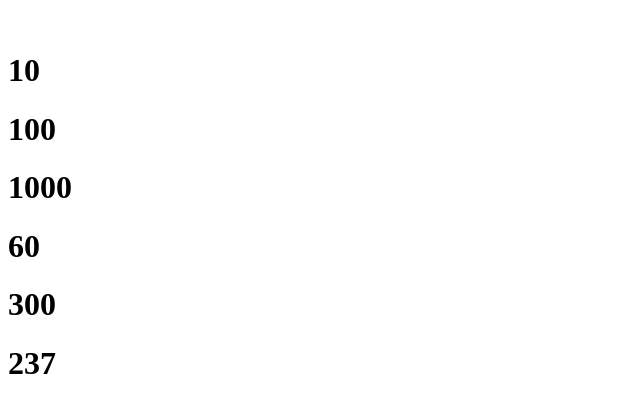
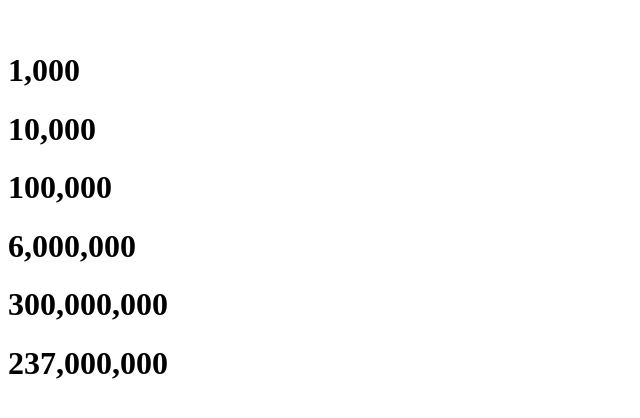
Before and after one commit to WesamKhalil/Counter_Animation, a plain HTML site: page index.html in a window 1280 px wide. Shown: the part 1177-1595 px from the top of the page, without its empty margins (0-640 px from the left). Drawn offline with Linux system fonts and the light colour scheme.

Commit message:
Added comma rendering to numbers, tried imrpoving the explanation

```diff
--- a/counter.js
+++ b/counter.js
@@ -1,64 +1,58 @@
 // This is a function that animates counting numbers.
-// The bare minimum to get this script working is passing in a nums array with an id of where you want to animate the numbers
-// And the end which is the number you want to reach with the counting animation.
-// There are optional arguments like onShowId which is the element you want the client to see before running the script, by default it's targeting the body element.
+// The bare minimum to get this script working is passing in an array with objects that have an 'id' and 'start' property, with the 'end' property being optional.
+// If you animation is somewhere at the bottom of the page you don't want it to run until the client has scrolled down to be able to see it.
+// There are optional arguments like onShowId which is the id of the element you want the client to see before running the script, by default it's targeting the body element.
 // onShowDisplacement how far into the element you want the client to scroll before running the script.
-// nums which is an array or objects with an element id, start number and end number.
-// duration which specifies how long you want the animatin to play in seconds.
-// variety which specifies how much variety in seconds you want the animationto play compared to the core duration.
-// Here's an example of calling the function.
+// duration which specifies how long you want the animation to play in seconds.
+// variation which specifies how much variation in seconds you want the animationto play compared to the core duration.
+// Here's an example of calling the function under a C# .NET Core context.
 
 {/*
+@{
+    var numbersList = numbers.ToList();
+}
 <script src="counter.js"></script>
 <script>
+    let numbersArray = [];
+    @for(int i = 0; i < numbersList.Count(); i++)
+    {
+        const obj@i = {
+            id: "@numbersList[i].Id",
+            start: 0,
+            end: @numbersList[i].Number
+        }
+
+        numbersArray.push(obj@i);
+    }
+
     counterAnimation({
-        onShowId: "#nums",
+        onShowId: "#numbersContainer",
         onShowDisplacement: 200,
-        nums: [{ id: 'one', end: 10 }, { id: 'two', end: 100 }, { id: 'three', end: 1000 }, { id: 'four', end: 60 }, { id: 'five', end: 300 }, { id: 'six', end: 237 }],
+        nums: numbersArray,
         duration: 1.5,
-        variety: 1.5
+        variation: 1.5
     })
 </script>
 */}
 
-// To get a populated nums array to use with counterAnimation write something like this.
-{/*
-@{
-    var numList = numbers.ToList();
-}
-<script>
-    let nums = [];
-    @for(int i = 0; i < numList.Count(); i++)
-    {
-        const obj@i = {
-            id: "@numList[i].Id",
-            start: 0,
-            end: @numList[i].End
-        }
-
-        nums.push(obj@i);
-    }
-</script>
-*/}
-
-const counterAnimation = ({ onShowId = "body", onShowDisplacement = 0, nums = [], duration = 1, variety = 1 }) => {
+const counterAnimation = ({ onShowId = "body", onShowDisplacement = 0, nums = [], duration = 1, variation = 1 }) => {
 
     const runAnimation = ({ id = "#", end = 100, start = 0 }) => {
         if (start === end) return;
         const range = end - start;
         let current = start;
-        const increment = (end > start ? 1 : -1) * range / 60 * (duration + Math.random() * variety);
+        const increment = (end > start ? 1 : -1) * range / (duration + Math.random() * variation) / 60;
         const obj = document.getElementById(id);
         const timer = setInterval(() => {
             current += increment;
 
             if (current >= end) {
                 clearInterval(timer);
-                obj.innerHTML = end;
+                obj.innerHTML = end.toLocaleString();
                 return;
             }
 
-            obj.innerHTML = Math.round(current);
+            obj.innerHTML = Math.round(current).toLocaleString();
         }, 1000 / 60);
     }
 
--- a/index.html
+++ b/index.html
@@ -22,7 +22,7 @@
             counterAnimation({
                 onShowId: "#nums",
                 onShowDisplacement: 200,
-                nums: [{ id: 'one', end: 10 }, { id: 'two', end: 100 }, { id: 'three', end: 1000 }, { id: 'four', end: 60 }, { id: 'five', end: 300 }, { id: 'six', end: 237 }],
+                nums: [{ id: 'one', end: 1000 }, { id: 'two', end: 10000 }, { id: 'three', end: 100000 }, { id: 'four', end: 6000000 }, { id: 'five', end: 300000000 }, { id: 'six', end: 237000000 }],
                 duration: 1.5,
                 variety: 0
             })
```
